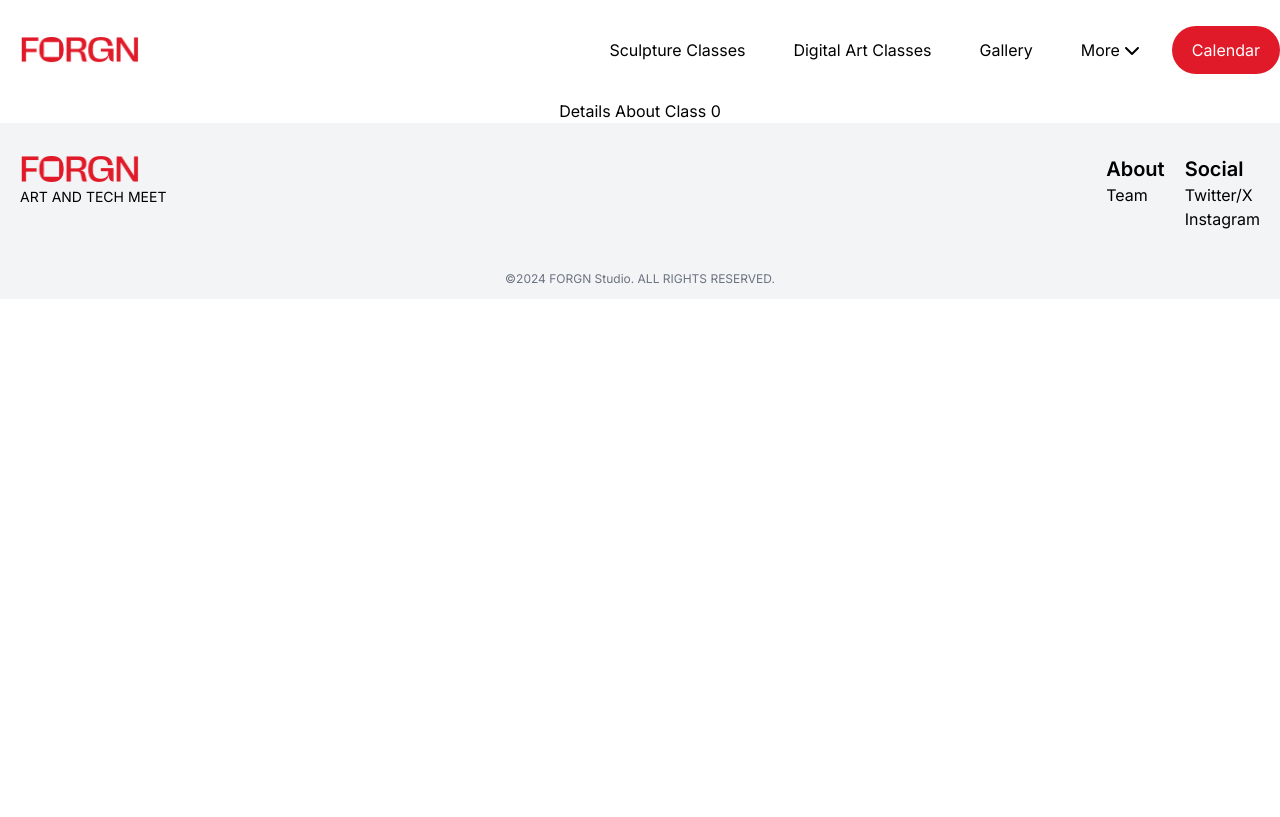
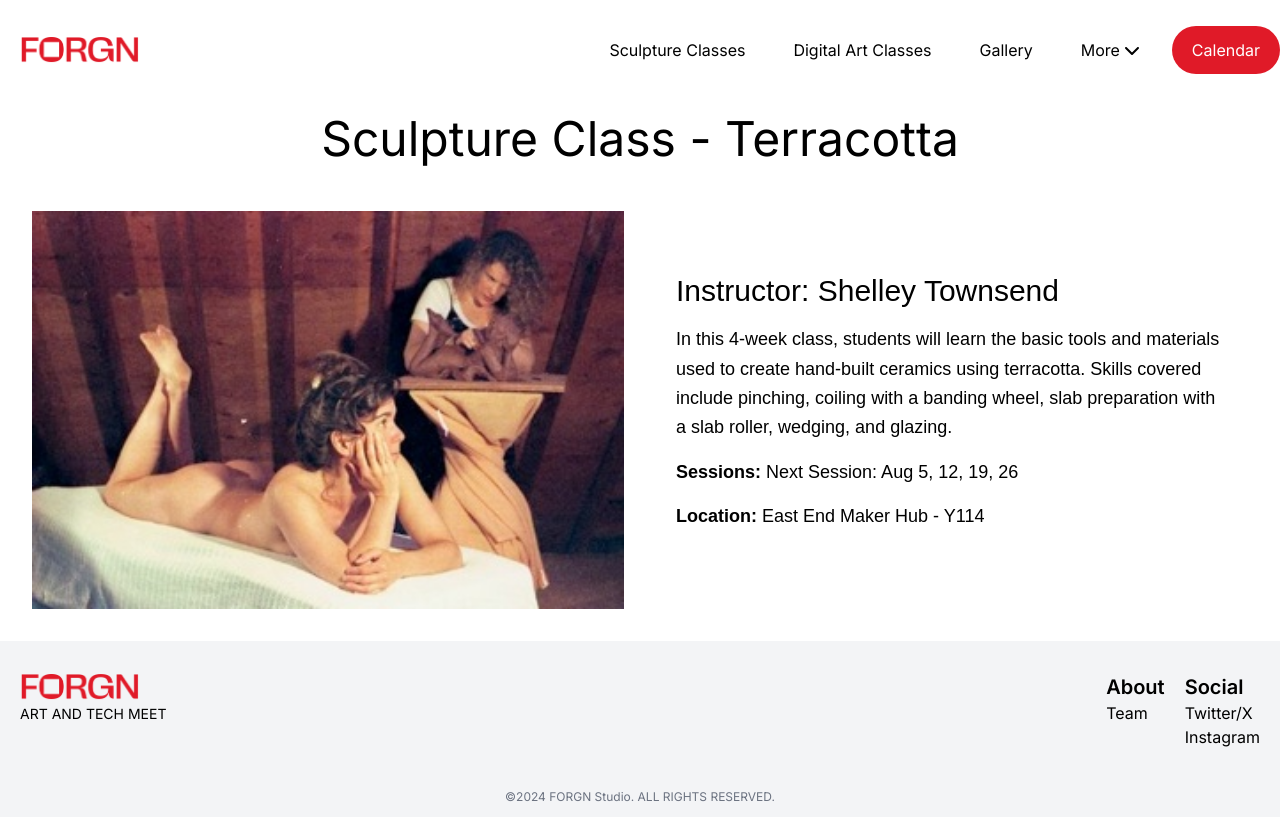
Before and after one commit to giorgio-villani/forgn, a Next.js app: page /workshops/0 in a window 1280 px wide. Built offline with nearby package versions, Linux system fonts and the light colour scheme.

Commit message:
updated workshop details

```diff
--- a/src/app/workshops/[workshopId]/page.tsx
+++ b/src/app/workshops/[workshopId]/page.tsx
@@ -1,4 +1,5 @@
-import { useRouter } from 'next/router'
+import { notFound, useParams } from 'next/navigation'
+import workshops from '@/data/workshops'
 
 interface ClassDetailsProps {
   params: {
@@ -7,9 +8,40 @@ interface ClassDetailsProps {
 }
 
 export default function ClassDetails({ params }: ClassDetailsProps) {
+  const { workshopId } = params
+
+  const workshop = workshops.find((workshop) => workshop.id === workshopId)
+
+  if (!workshop) {
+    return notFound()
+  }
+
   return (
-    <h1 className="flex justify-center">
-      Details About Class {params.workshopId}
-    </h1>
+    <div className="max-w-screen-xl mx-auto font-poppins p-4">
+      <h1 className="text-5xl text-center font-inter mb-8">{workshop.title}</h1>
+      <div className="flex flex-col md:flex-row items-center">
+        <div className="w-full md:w-1/2 p-4">
+          <img
+            src={workshop.image}
+            className="w-full h-auto object-cover max-w-full max-h-[500px] object-cover"
+            alt={workshop.title}
+          />
+        </div>
+        <div className="w-full md:w-1/2 flex p-4">
+          <div className="px-5">
+            <h2 className="text-3xl mb-4">Instructor: {workshop.instructor}</h2>
+            <p className="text-lg leading-relaxed mb-4">
+              {workshop.description}
+            </p>
+            <p className="text-lg mb-4">
+              <strong>Sessions:</strong> {workshop.sessions}
+            </p>
+            <p className="text-lg mb-4">
+              <strong>Location:</strong> {workshop.location}
+            </p>
+          </div>
+        </div>
+      </div>
+    </div>
   )
 }
--- a/src/data/workshops.tsx
+++ b/src/data/workshops.tsx
@@ -1,41 +1,56 @@
 const workshops = [
   {
+    id: '0',
     title: 'Sculpture Class - Terracotta',
+    instructor: 'Shelley Townsend',
     description:
       'In this 4-week class, students will learn the basic tools and materials used to create hand-built ceramics using terracotta. Skills covered include pinching, coiling with a banding wheel, slab preparation with a slab roller, wedging, and glazing.',
+    location: 'East End Maker Hub - Y114',
     sessions: 'Next Session: Aug 5, 12, 19, 26',
     price: '$350',
     image: '/classes/sculpture-terracotta.jpg',
   },
   {
+    id: '1',
     title: 'Sculpture Class - Polymer Clay',
+    instructor: 'Bailey Ryherd',
     description:
       'This 4-week class introduces students to polymer clay techniques. You will learn to condition, blend, shape, and bake polymer clay, creating various small sculptures and decorative items. Projects will be guided step-by-step, ensuring you complete several finished pieces.',
+    location: 'East End Maker Hub - Y114',
     sessions: 'Next Session: Aug 6, 13, 20, 27',
     price: '$250',
     image: '/classes/polymer.jpg',
   },
   {
+    id: '2',
     title: 'Digital Art: 101',
+    instructor: 'Olesia Y. Rodionova',
     description:
       'In this 4-week class, students will learn the fundamentals of digital art. Topics include using digital art software, understanding layers and tools, and creating digital illustrations and paintings. No prior experience is required.',
-    sessions: 'Next Session: Aug 7, 14, 21, 28',
+    location: 'East End Maker Hub - Y114',
+    sessions: 'Next Session: Aug 6, 13, 20, 27',
     price: '$220',
     image: '/classes/digital-art.jpg',
   },
   {
+    id: '3',
     title: 'Video Editing: DaVinci',
+    instructor: 'Thomas MacDonald',
     description:
       'This 4-week class covers the basics of video editing using DaVinci Resolve. Students will learn how to import footage, edit clips, add transitions and effects, and export their projects. Ideal for beginners looking to get started with professional video editing software.',
-    sessions: 'Next Session: Aug 7, 14, 21, 28',
+    location: 'East End Maker Hub - Y114',
+    sessions: 'Next Session: Aug 6, 13, 20, 27',
     price: '$150',
     image: '/classes/davinci.jpg',
   },
   {
+    id: '4',
     title: 'AI Art: Stable Diffusion',
+    instructor: 'Giorgio Villani',
     description:
       'A Stable Diffusion class focused on Automatic 1111 Stable Diffusion would cover the usage and customization of the popular AI image generation tool. The course would include installing and setting up the Automatic 1111 interface, understanding model parameters, exploring various prompts and styles, and fine-tuning model outputs. Students would learn to generate high-quality images, apply custom settings, and utilize extensions and scripts to enhance their workflow.',
-    sessions: 'Next Session: Aug 7, 14, 21, 28',
+    location: 'East End Maker Hub - Y114',
+    sessions: 'Next Session: Aug 6, 13, 20, 27',
     price: '$150',
     image: '/classes/ai.gif',
   },
```
